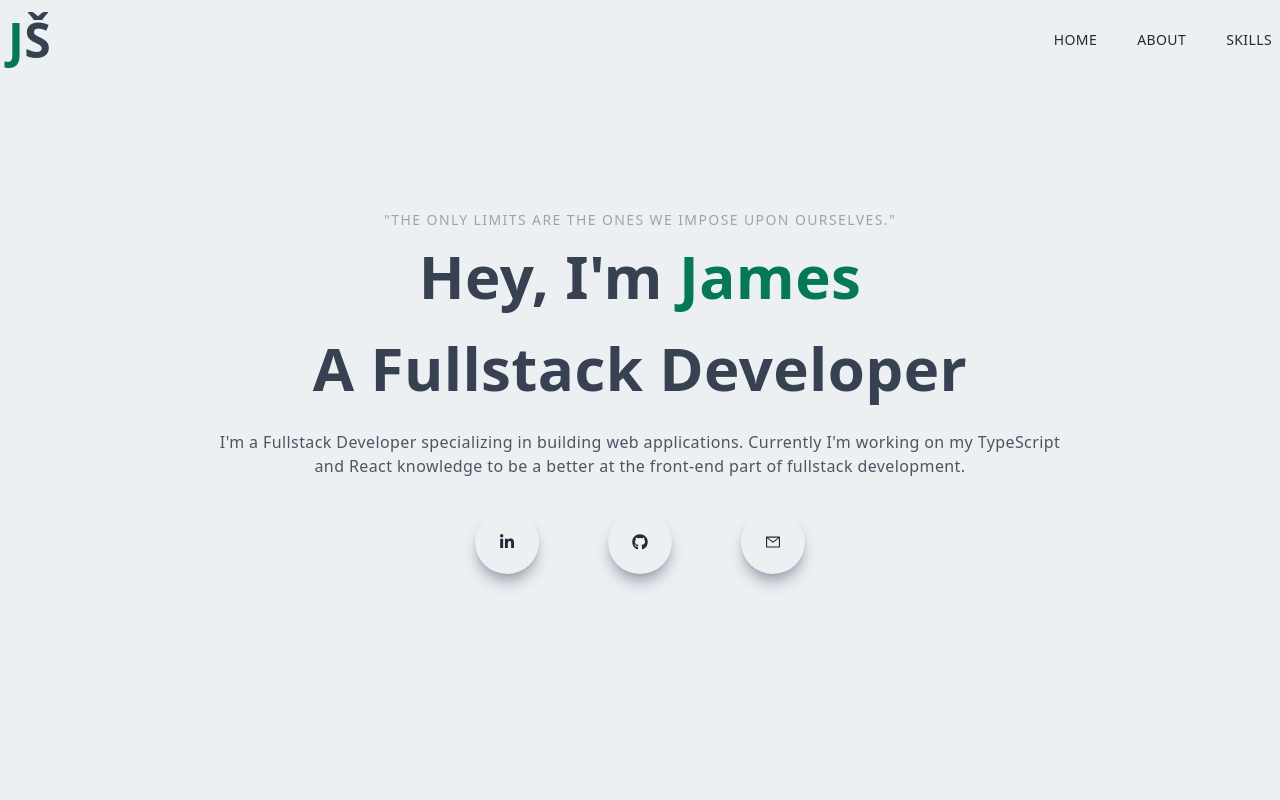
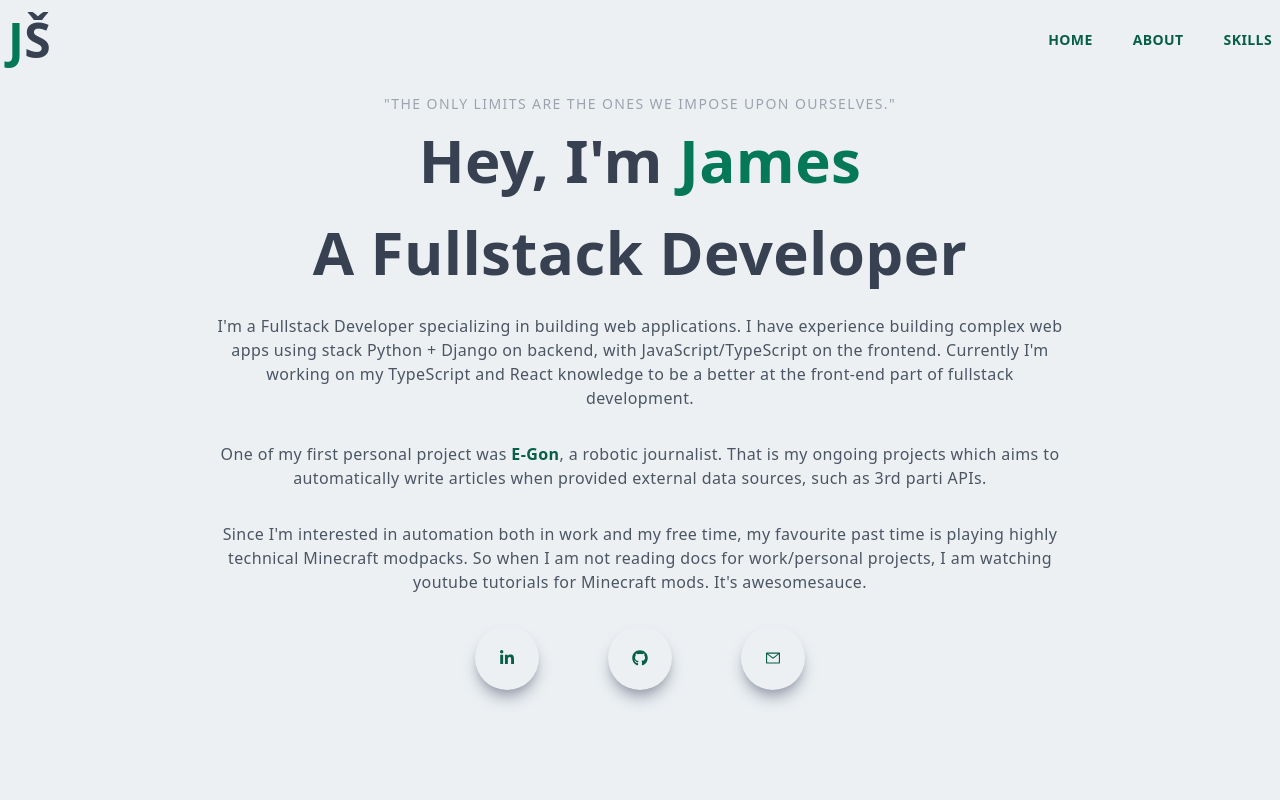
Before and after one commit to jakubstastka/next-js-react-resume-site, a Next.js app: page / in a window 1280 px wide. Shown: the top 800 px of the page. Built offline with nearby package versions, Linux system fonts and the light colour scheme.

Commit message:
styles, more about info, links

```diff
--- a/components/Main.jsx
+++ b/components/Main.jsx
@@ -1,3 +1,4 @@
+import Link from "next/link";
 import React from "react";
 import { AiOutlineMail } from "react-icons/ai";
 import { FaLinkedinIn, FaGithub } from "react-icons/fa";
@@ -16,19 +17,41 @@ export default function Main() {
           <h1 className="py-4 text-gray-700">A Fullstack Developer</h1>
           <p className="py-4 text-gray-600 max-w-[70%] m-auto">
             I&apos;m a Fullstack Developer specializing in building web
-            applications. Currently I&apos;m working on my TypeScript and React
+            applications. I have experience building complex web apps using
+            stack Python + Django on backend, with JavaScript/TypeScript on the
+            frontend. Currently I&apos;m working on my TypeScript and React
             knowledge to be a better at the front-end part of fullstack
             development.
           </p>
+          <p className="py-4 text-gray-600 max-w-[70%] m-auto">
+            One of my first personal project was{" "}
+            <Link href={"https://elektronickynovinar.cz"}>E-Gon</Link>, a
+            robotic journalist. That is my ongoing projects which aims to
+            automatically write articles when provided external data sources,
+            such as 3rd parti APIs.
+          </p>
+          <p className="py-4 text-gray-600 max-w-[70%] m-auto">
+            Since I&apos;m interested in automation both in work and my free
+            time, my favourite past time is playing highly technical Minecraft
+            modpacks. So when I am not reading docs for work/personal projects,
+            I am watching youtube tutorials for Minecraft mods. It&apos;s
+            awesomesauce.
+          </p>
           <div className="flex items-center justify-between max-w-[330px] m-auto py-4">
             <div className="rounded-full shadow-lg shadow-gray-400 p-6 cursor-pointer hover:scale-110 easy-in duration-300">
-              <FaLinkedinIn />
+              <Link href={"https://www.linkedin.com/in/jakubstastka/"}>
+                <FaLinkedinIn />
+              </Link>
             </div>
             <div className="rounded-full shadow-lg shadow-gray-400 p-6 cursor-pointer hover:scale-110 easy-in duration-300">
-              <FaGithub />
+              <Link href={"https://github.com/jakubstastka"}>
+                <FaGithub />
+              </Link>
             </div>
             <div className="rounded-full shadow-lg shadow-gray-400 p-6 cursor-pointer hover:scale-110 easy-in duration-300">
-              <AiOutlineMail />
+              <Link href={"mailto:jakub@stastka.org"}>
+                <AiOutlineMail />
+              </Link>
             </div>
           </div>
         </div>
--- a/components/Navbar.jsx
+++ b/components/Navbar.jsx
@@ -95,13 +95,19 @@ const Navbar = () => {
                 </p>
                 <div className="flex items-center justify-between py-4 w-full sm:w-[80%]">
                   <div className="rounded-full shadow-lg shadow-gray-400 p-3 cursor-pointer hover:scale-105 easy-in duration-300">
-                    <FaLinkedinIn />
+                    <Link href={"https://www.linkedin.com/in/jakubstastka/"}>
+                      <FaLinkedinIn />
+                    </Link>
                   </div>
                   <div className="rounded-full shadow-lg shadow-gray-400 p-3 cursor-pointer hover:scale-105 easy-in duration-300">
-                    <FaGithub />
+                    <Link href={"https://github.com/jakubstastka"}>
+                      <FaGithub />
+                    </Link>
                   </div>
                   <div className="rounded-full shadow-lg shadow-gray-400 p-3 cursor-pointer hover:scale-105 easy-in duration-300">
-                    <AiOutlineMail />
+                    <Link href={"mailto:jakub@stastka.org"}>
+                      <AiOutlineMail />
+                    </Link>
                   </div>
                 </div>
               </div>
--- a/styles/globals.css
+++ b/styles/globals.css
@@ -35,4 +35,8 @@ html {
   button {
     @apply shadow-xl shadow-gray-400 rounded-xl uppercase bg-gradient-to-r from-[#5651e5] to-[#709dff] text-white;
   }
+
+  a {
+    @apply text-emerald-800 font-bold;
+  }
 }
```
